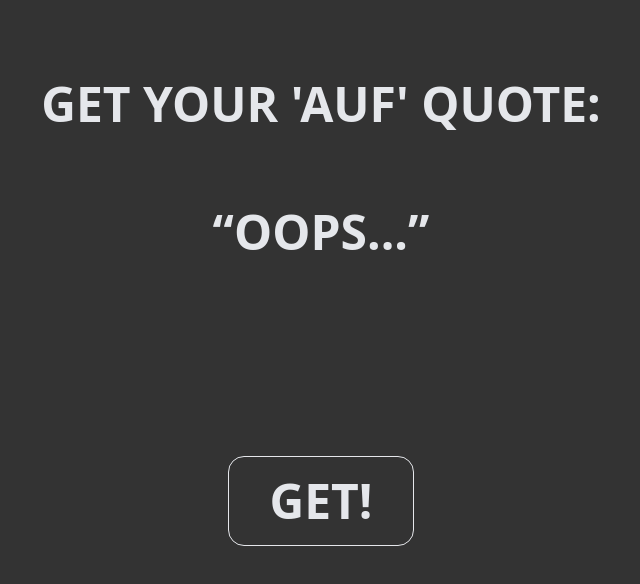
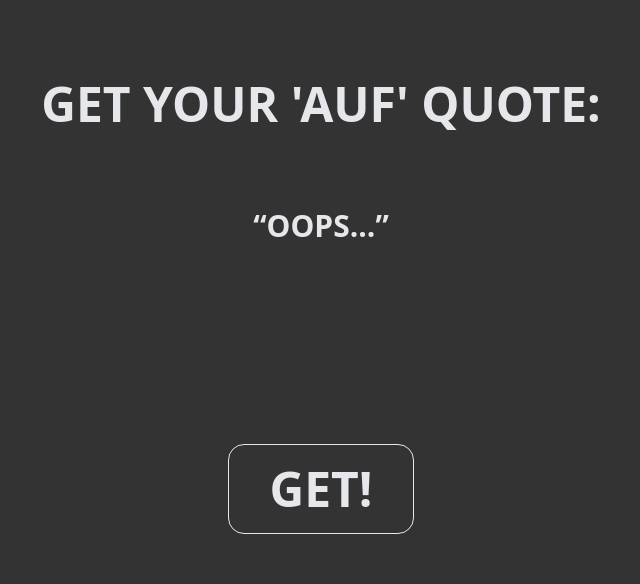
Before and after one commit to dushaaa8/aufQuotes, a website: page index.html in a window 1280 px wide. Both pictures are taken after a click on the button "GET!". Shown: the whole page, without its empty margins (319-959 px from the left). Drawn offline with nearby package versions, Linux system fonts and the light colour scheme; no server answers.

Commit message:
some fixes

```diff
--- a/index.html
+++ b/index.html
@@ -8,9 +8,9 @@
     <script src="https://cdn.jsdelivr.net/npm/@tailwindcss/browser@4"></script>
     <title>MyTimer</title>
 </head>
-<body class="m-0 h-screen w-full flex flex-col items-center bg-[#333]">
+<body class="m-0 max-h-screen max-w-full flex flex-col items-center bg-[#333] ">
 <h1 class="text-gray-200 text-center text-5xl uppercase font-bold my-20">get your 'auf' quote:</h1>
-<q id="quote" class="text-gray-200 text-5xl uppercase font-bold  w-[30rem] text-center">your quote will be here</q>
+<q id="quote" class="text-gray-200 text-3xl uppercase font-bold  w-[30rem] text-center">your quote will be here</q>
 <button id="start" class="text-gray-200 text-5xl uppercase font-bold my-50 border px-10 py-5 rounded-2xl hover:bg-gray-200 hover:text-[#333] hover:scale-110 transition-all duration-600 ease-in-out">get!</button>
 <script src="index.js"></script>
 </body>
--- a/index.js
+++ b/index.js
@@ -2,14 +2,14 @@ document.addEventListener("DOMContentLoaded", function () {
     const startBtn = document.getElementById("start")
     let quoteContainer = document.getElementById("quote")
 
-    startBtn.addEventListener("click",async function () {
+    startBtn.addEventListener("click",async function () { // async is important for fatch!!!
         try {
-            const response = await fetch("https://api.adviceslip.com/advice?t="+ Date.now());
-            const data = await response.json();
-            quoteContainer.innerText = data.slip.advice;
+            const response = await fetch("https://api.adviceslip.com/advice?t="+ Date.now()); // getting object form API
+            const data = await response.json(); // server obj -> js obj
+            quoteContainer.innerText = data.slip.advice; // text from js obj
         } catch (error) {
             console.error("ERR", error);
-            quoteContainer.innerText = "oops...";
+            quoteContainer.innerText = "oops..."; // err
         }
 
     })
```
